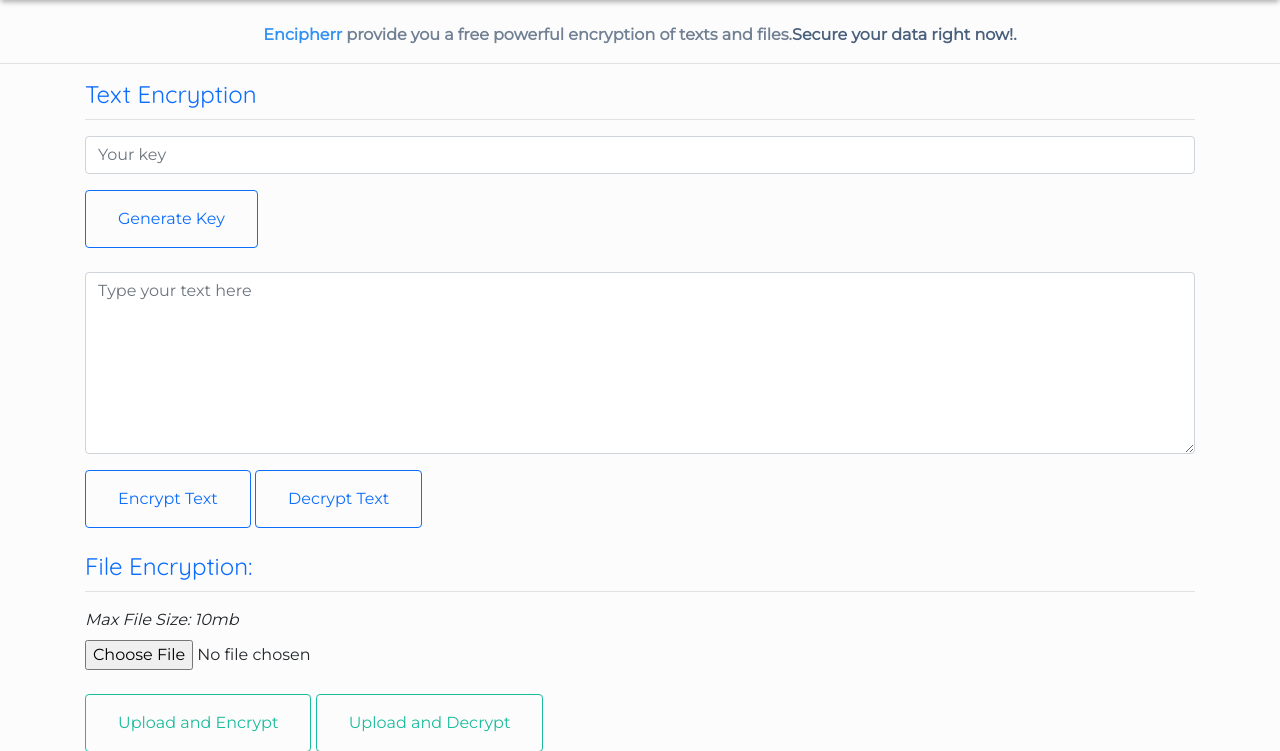
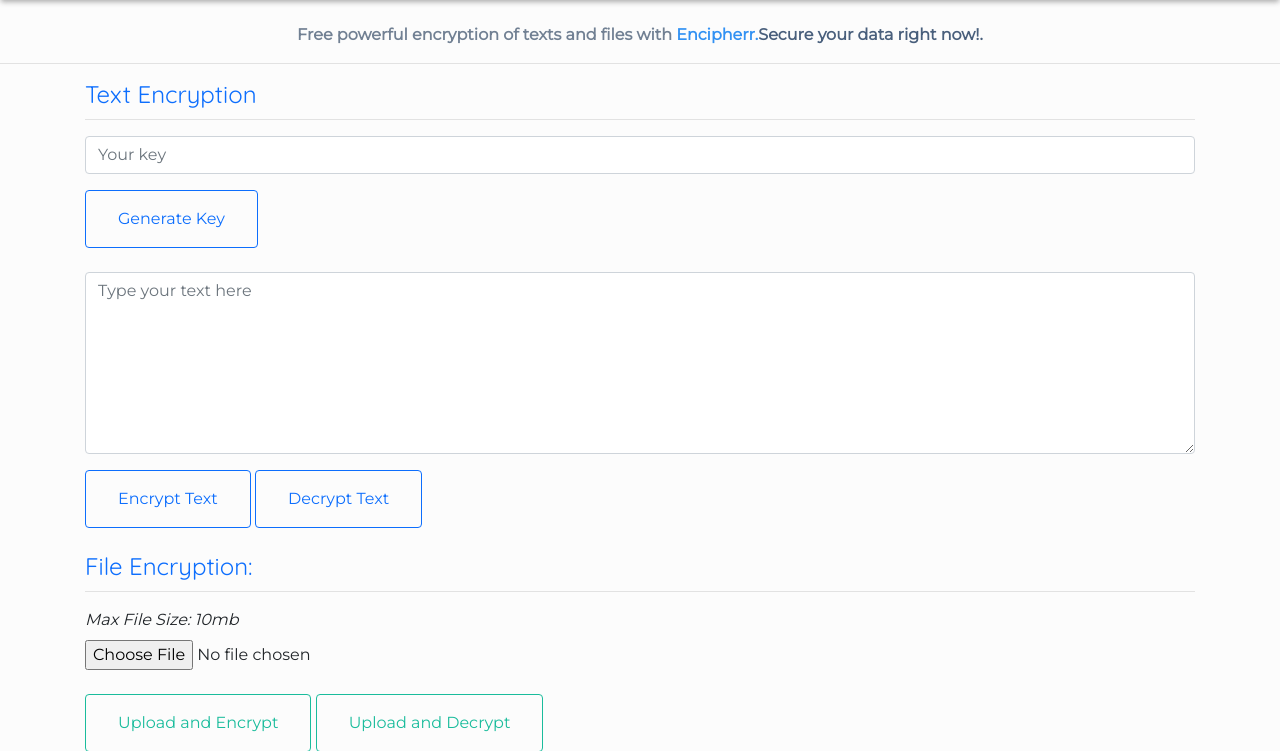
Before and after one commit to Oussama1403/Encipherr, a Flask app: page / in a window 1280 px wide. Shown: the part 56-807 px from the top of the page. Run offline with Flask 2, Linux system fonts and the light colour scheme; some libraries are stand-ins or nearby versions.

Commit message:
Change intro phrase

```diff
--- a/templates/home.html
+++ b/templates/home.html
@@ -1,7 +1,7 @@
 {% extends "base.html" %}
 {% block content %}
-<!-- <p id="intro"><span style="color: #3191f3;font-weight:bold">Encipherr</span> is a web application that offers you a powerful encryption of texts or files.Protect your text/files right now!.</p>-->
-<p id="intro" class="text-center"><span style="color: #3191f3;font-weight:bold">Encipherr</span> provide you a free powerful encryption of texts and files.<span style="color:#495F7C">Secure your data right now!.</span></p>
+
+<p id="intro" class="text-center">Free powerful encryption of texts and files with <span style="color: #3191f3;font-weight:bold">Encipherr.</span><span style="color:#495F7C">Secure your data right now!.</span></p>
 
 <hr style="width:100%;margin-bottom:16px;margin-top:0"/>
 <div class="container">
```
